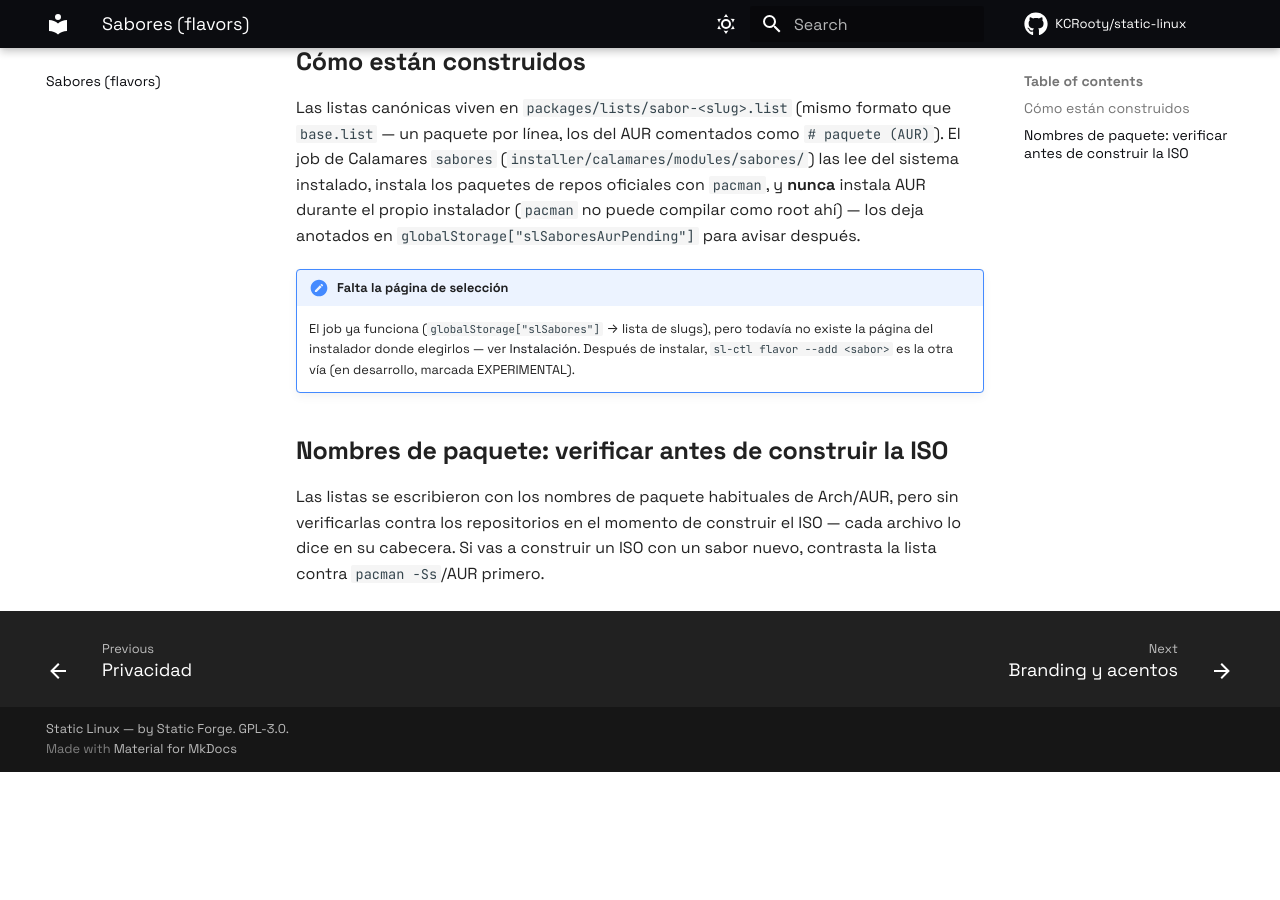
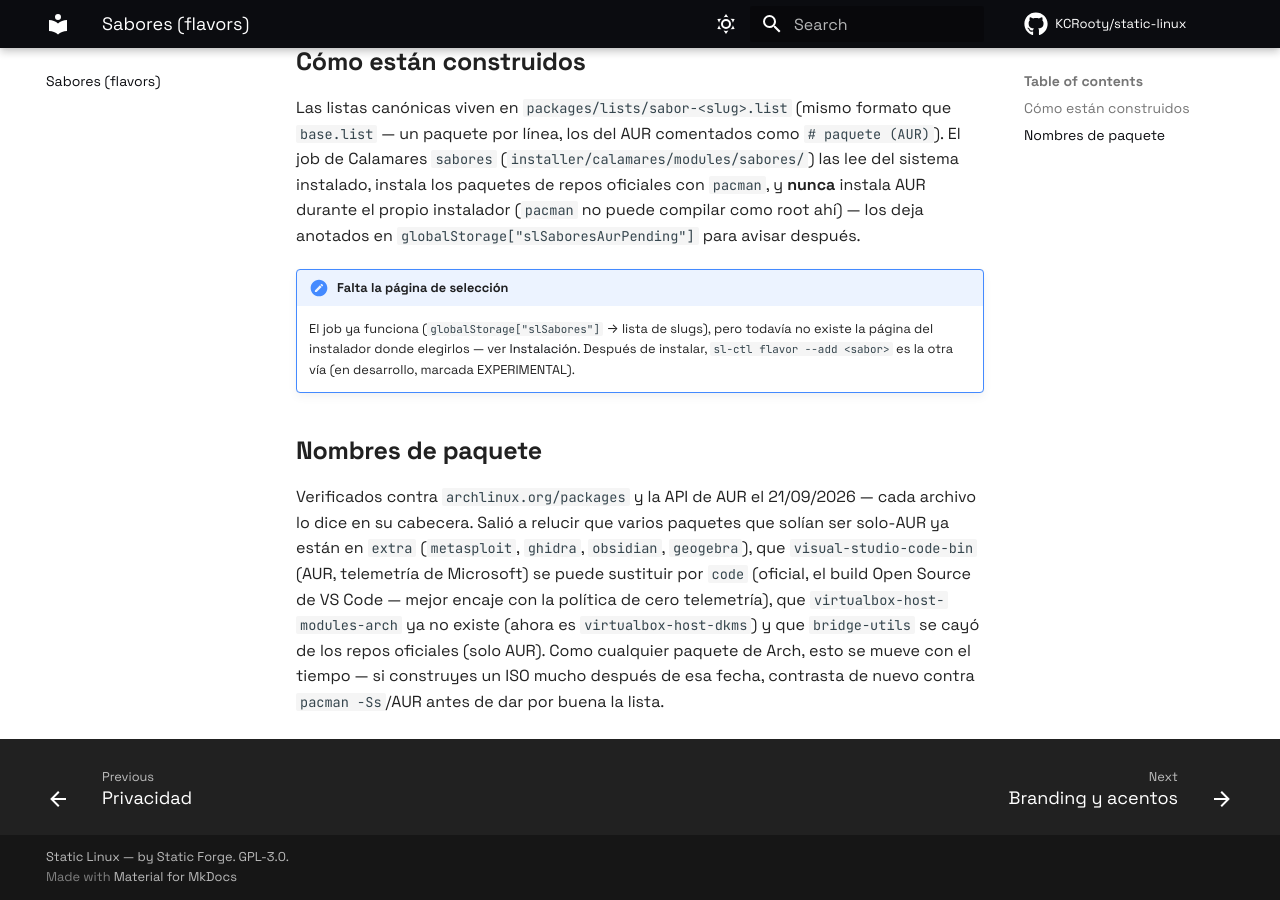
Before and after one commit to KCRooty/static-linux, an MkDocs documentation site: the page built from docs/wiki/sabores.md, in a window 1280 px wide and 900 px high, scrolled down 762 px. Built offline with MkDocs 1.6.1 and Material for MkDocs 9.7.7, drawn with Linux system fonts in a browser that asks for light colours; comment, search, counter and statistics services are not loaded; before the commit the page ends 1534 px from its top, so only the background shows below that.

Commit message:
fix(packages): verify sabor package names against Arch/AUR
Checked all 58 sabor entries against archlinux.org/packages and the
AUR RPC API. Real problems found:

- virtualbox-host-modules-arch doesn't exist (DKMS replaced the
  kernel-specific package years ago) -> virtualbox-host-dkms.
- bridge-utils was dropped from the official repos -> AUR-only now.
- joplin-desktop-bin isn't a real AUR package -> joplin-desktop.
- metasploit, ghidra, obsidian and geogebra used to be AUR-only and
  are now in [extra] — moved out of the AUR-tagged sections.
- visual-studio-code-bin (AUR, Microsoft's proprietary build with
  telemetry) swapped for `code` (official, the Open Source build) —
  a better fit for the zero-telemetry baseline and one less AUR
  build.

```diff
--- a/docs/wiki/sabores.md
+++ b/docs/wiki/sabores.md
@@ -31,9 +31,15 @@ puede compilar como root ahí) — los deja anotados en
     [Instalación](instalacion.md). Después de instalar, `sl-ctl flavor --add
     <sabor>` es la otra vía (en desarrollo, marcada EXPERIMENTAL).
 
-## Nombres de paquete: verificar antes de construir la ISO
+## Nombres de paquete
 
-Las listas se escribieron con los nombres de paquete habituales de Arch/AUR,
-pero sin verificarlas contra los repositorios en el momento de construir el
-ISO — cada archivo lo dice en su cabecera. Si vas a construir un ISO con un
-sabor nuevo, contrasta la lista contra `pacman -Ss`/AUR primero.
+Verificados contra `archlinux.org/packages` y la API de AUR el 21/09/2026 —
+cada archivo lo dice en su cabecera. Salió a relucir que varios paquetes que
+solían ser solo-AUR ya están en `extra` (`metasploit`, `ghidra`, `obsidian`,
+`geogebra`), que `visual-studio-code-bin` (AUR, telemetría de Microsoft) se
+puede sustituir por `code` (oficial, el build Open Source de VS Code — mejor
+encaje con la política de cero telemetría), que `virtualbox-host-modules-arch`
+ya no existe (ahora es `virtualbox-host-dkms`) y que `bridge-utils` se cayó
+de los repos oficiales (solo AUR). Como cualquier paquete de Arch, esto se
+mueve con el tiempo — si construyes un ISO mucho después de esa fecha,
+contrasta de nuevo contra `pacman -Ss`/AUR antes de dar por buena la lista.
```
Also changed, not shown: 8 other files.
